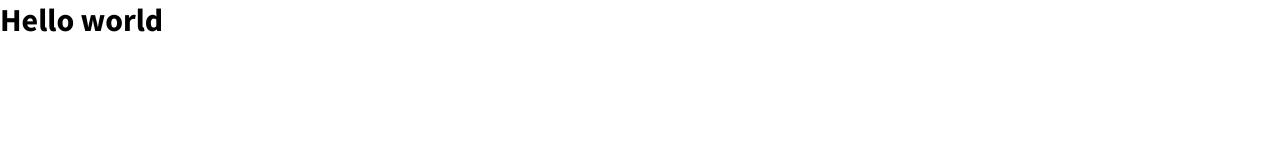
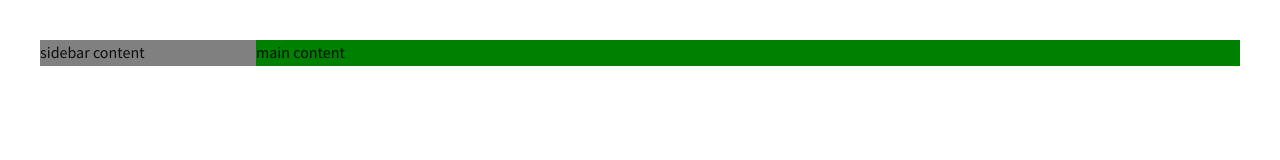
Before and after one commit to bubujone35/personal-blog, a Gatsby site: page / in a window 1280 px wide. Built offline with nearby package versions, Linux system fonts and the light colour scheme; Gatsby itself is replaced by a stand-in of ours.

Commit message:
created two column flexbox layout

```diff
--- a/src/components/layout.css
+++ b/src/components/layout.css
@@ -1,19 +1,57 @@
 * {
   padding: 0;
   margin: 0;
-  box-sizing: border-box;
 }
 
 :root {
 
 }
 
+*,
+*::before,
+*::after {
+  box-sizing: inherit;
+}
+
 html {
-  font-family: source sans pro;
+  box-sizing: border-box;
+  /* 1 rem = 10px */
+  font-size: 62.5%;
   -ms-text-size-adjust: 100%;
   -webkit-text-size-adjust: 100%;
 }
 body {
+  margin: 0 0 0 calc(100vw - 100%);
+  font-family: 'source sans pro';
+  font-size: 16px;
+  font-weight: 400;
+  line-height: 1.6;
+  color: rgba(0, 0, 0, 0.9);
+  -ms-text-size-adjust: 100%;
+  -webkit-text-size-adjust: 100%;
+  text-rendering: optimizeLegibility;
   -webkit-font-smoothing: antialiased;
   -moz-osx-font-smoothing: grayscale;
 }
+
+h1,
+h2,
+h3,
+h4,
+h5,
+h6 {
+  font-family: source sans pro;
+  font-weight: 700;
+}
+
+img {
+  border: 0;
+  max-width: 100%;
+  display: block;
+  margin: inherit auto;
+}
+
+b,
+strong {
+  font-weight: 700;
+}
--- a/src/components/layout.js
+++ b/src/components/layout.js
@@ -8,6 +8,9 @@
 import React from "react"
 import PropTypes from "prop-types"
 import { useStaticQuery, graphql } from "gatsby"
+import styled from "styled-components"
+import Main from "./main"
+import Sidebar from "./sidebar"
 
 import "./layout.css"
 
@@ -22,10 +25,20 @@ const Layout = ({ children }) => {
     }
   `)
 
+  const Container = styled.div`
+    display: flex;
+    max-width: 120rem;
+    margin: 4rem auto;
+    background-color: orangered;
+  `
+
   return (
     <>
+      <Container>
         <main>{children}</main>
-
+        <Sidebar/>
+        <Main/>
+      </Container>
     </>
   )
 }
--- /dev/null
+++ b/src/components/main.js
@@ -0,0 +1,16 @@
+import React from "react";
+import styled from "styled-components";
+
+const Container = styled.div`
+  display: flex;
+  flex: 1;
+  background-color: green;
+`
+
+const Main = () => (
+  <Container>
+    <p>main content</p>
+  </Container>
+)
+
+export default Main
--- /dev/null
+++ b/src/components/sidebar.js
@@ -0,0 +1,16 @@
+import React from "react";
+import styled from "styled-components";
+
+const Container = styled.div`
+  display: flex;
+  flex: 0 0 18%;
+  background-color: gray;
+`
+
+const Sidebar = () => (
+  <Container>
+    <p>sidebar content</p>
+  </Container>
+)
+
+export default Sidebar
--- a/src/pages/index.js
+++ b/src/pages/index.js
@@ -6,7 +6,6 @@ import SEO from "../components/seo"
 const IndexPage = () => (
   <Layout>
     <SEO title="Home" />
-    <h1>Hello world</h1>
   </Layout>
 )
 
```
